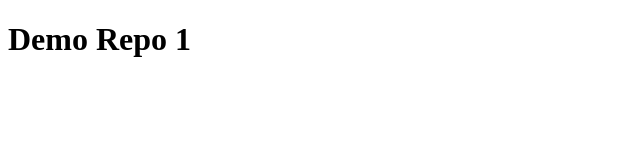
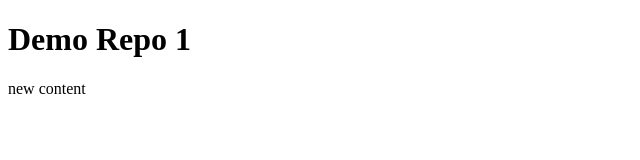
Before and after one commit to athensedu/demo-repo1, a plain HTML site: page index.html in a window 1280 px wide. Shown: the full height of the page, 0-640 px from the left. Drawn offline with Linux system fonts and the light colour scheme.

Commit message:
changed index page

```diff
--- a/index.html
+++ b/index.html
@@ -8,5 +8,6 @@
 </head>
 <body>
     <h1>Demo Repo 1</h1>
+    <div>new content</div>
 </body>
 </html>
```
